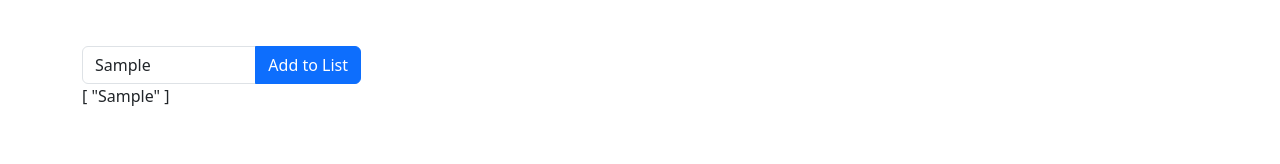
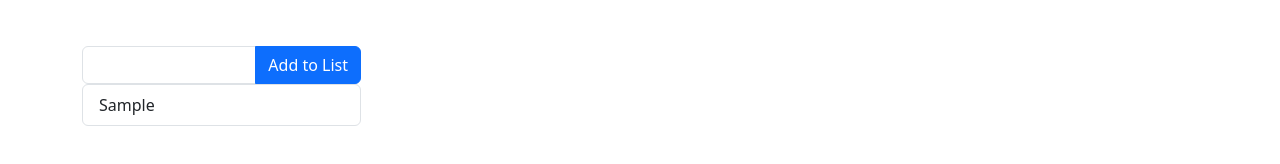
Before and after one commit to thechrislundy/gradys-vue-project, a Vue app: page / in a window 1280 px wide. Both pictures are taken after typing "Sample" into the empty fields and a click on the button "Add to List". Shown: the part 410-574 px from the top of the page. Built offline with nearby package versions, Linux system fonts and the light colour scheme.

Commit message:
displayed array as list.

```diff
--- a/src/components/Counter.vue
+++ b/src/components/Counter.vue
@@ -31,7 +31,9 @@
         Add to List
       </button>
     </div>
-    {{ list }}
+    <ul class="list-group">
+      <li v-for="element in list" class="list-group-item">{{ element }}</li>
+    </ul>
   </div>
 </template>
 
@@ -57,6 +59,7 @@ export default {
     },
     addToList() {
       this.list.push(this.item)
+      this.item = ''
     }
   }
 }
```
